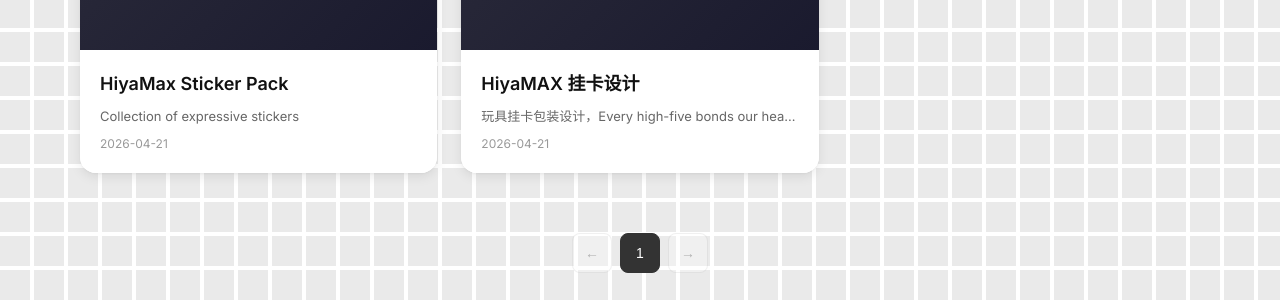
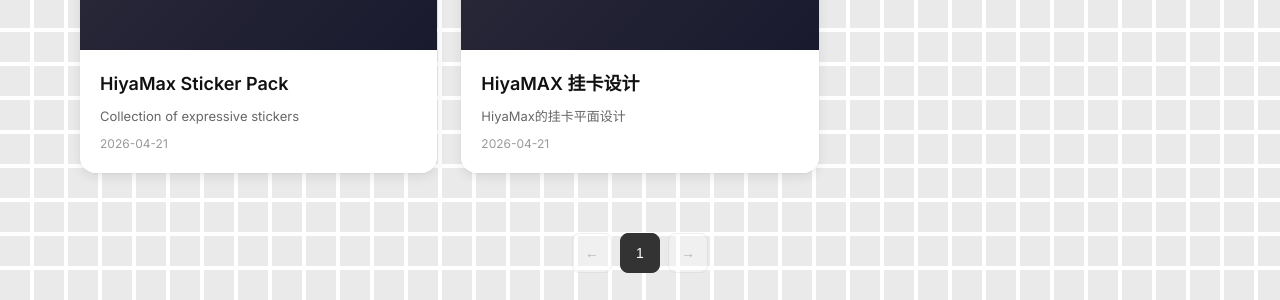
Before and after one commit to hiyaScott/hiyamax-home, a Jekyll site: the page built from hiyamax.html, in a window 1280 px wide. Shown: the part 410-710 px from the top of the page. Built offline with Jekyll 4.4.1, drawn with Linux system fonts in a browser that asks for light colours.

Commit message:
chore(hiyamax): 更新挂卡设计描述

```diff
--- a/_hiyamaxtm/hanging-card-design.md
+++ b/_hiyamaxtm/hanging-card-design.md
@@ -1,6 +1,6 @@
 ---
 title: "HiyaMAX 挂卡设计"
-description: "玩具挂卡包装设计，Every high-five bonds our hearts！"
+description: "HiyaMax的挂卡平面设计"
 category: Design
 price: "¥0.00"
 color: linear-gradient(135deg, #667eea 0%, #764ba2 100%)
```
